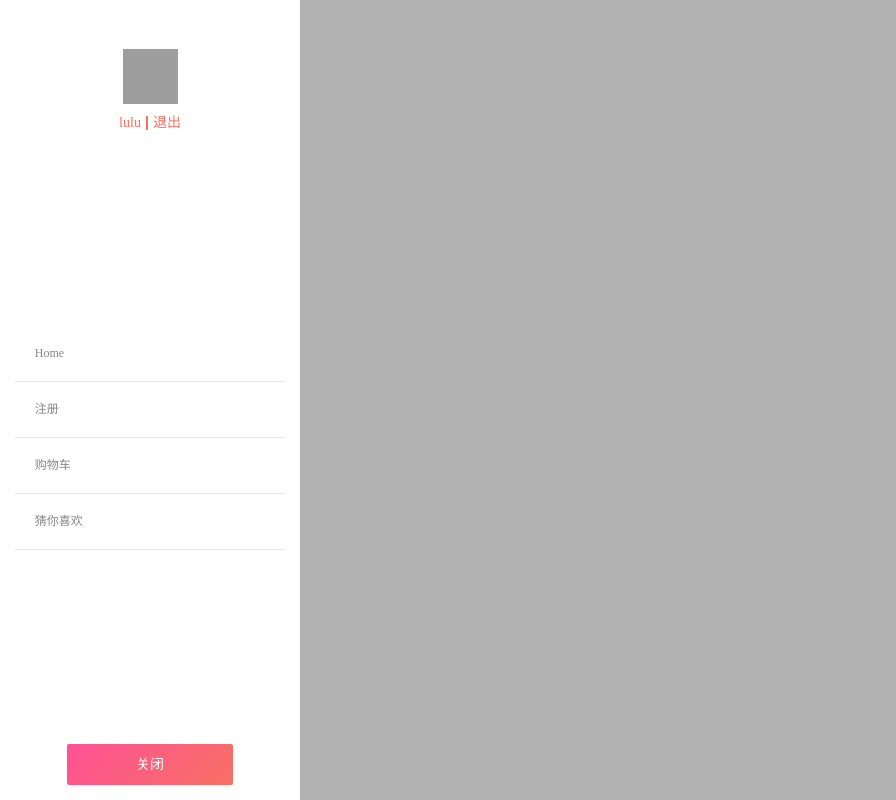
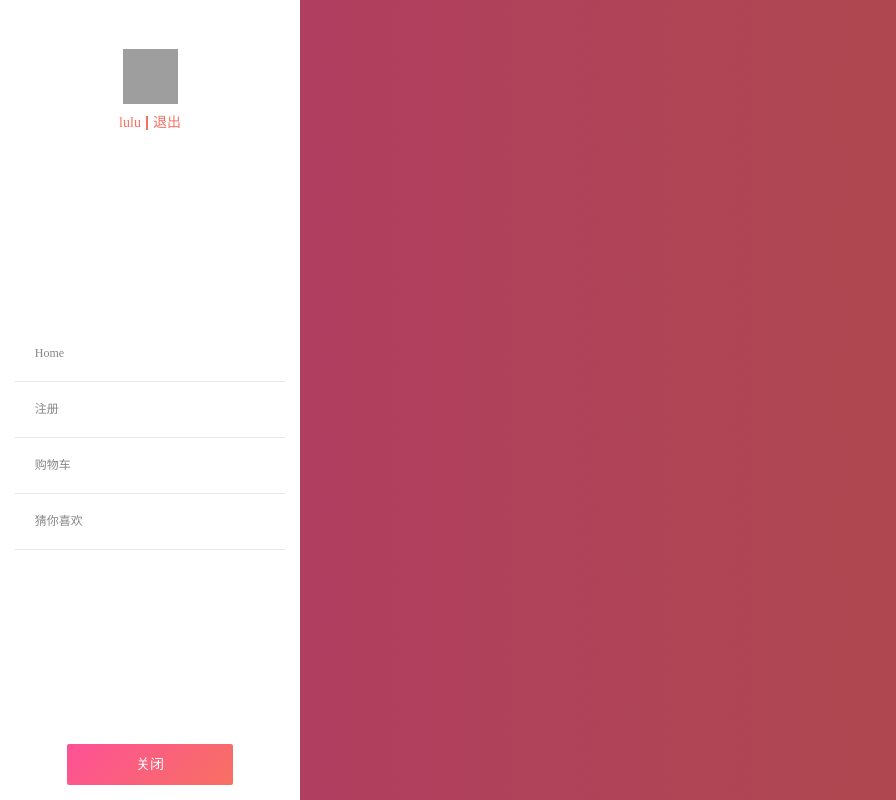
Before and after one commit to liulu1012/shunzhi, a React (Create React App) app: page /dashboard in a window 1280 px wide. Shown: the whole page, without its empty margins (0-896 px from the left). Built offline with nearby package versions, Linux system fonts and the light colour scheme; grey boxes are pictures that could not be loaded.

Commit message:
add Dashboard dumn page

```diff
--- a/src/App.js
+++ b/src/App.js
@@ -2,6 +2,7 @@
 import Home from './ui/pages/Home/Home'
 import Signup from './ui/pages/Signup/Signup'
 import Sidebar from './ui/shared/Sidebar/Sidebar'
+import Dashboard from './ui/pages/Dashboard/Dashboard'
 import './main.css'
 import {
   BrowserRouter as Router,
@@ -22,6 +23,7 @@
             <Switch>
               <Route exact path='/' component={ Home } />
               <Route path='/signup' component={ Signup } />
+              <Route path='/dashboard' component={ Dashboard } />
             </Switch>
           </div>
         </Router>
--- /dev/null
+++ b/src/ui/pages/Dashboard/Dashboard.js
@@ -0,0 +1,13 @@
+import React, { Component } from 'react'
+
+class Dashboard extends Component {
+  render(){
+    return(
+      <div className="dash-board">
+        Dashboard
+      </div>
+    )
+  }
+}
+
+export default Dashboard
```
